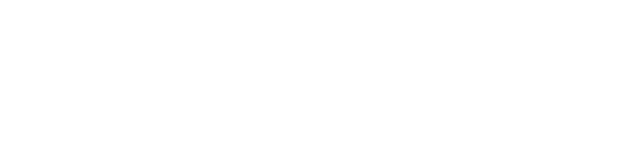
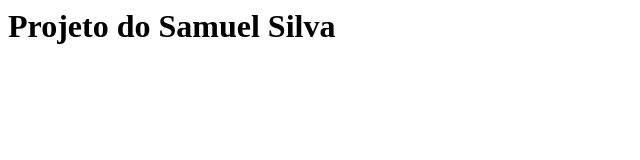
Before and after one commit to samuelgeronimo/GitCourse, a plain HTML site: page index.html in a window 1280 px wide. Shown: the whole page, without its empty margins (0-640 px from the left). Drawn offline with Linux system fonts and the light colour scheme.

Commit message:
Titulo da Pagina

```diff
--- a/index.html
+++ b/index.html
@@ -1,6 +1,7 @@
 <html>
 	<heade>
 	</head>
-	<body>
-	</body>
+		<body>
+			<h1>Projeto do Samuel Silva</h1>
+		</body>
 </html>
```
